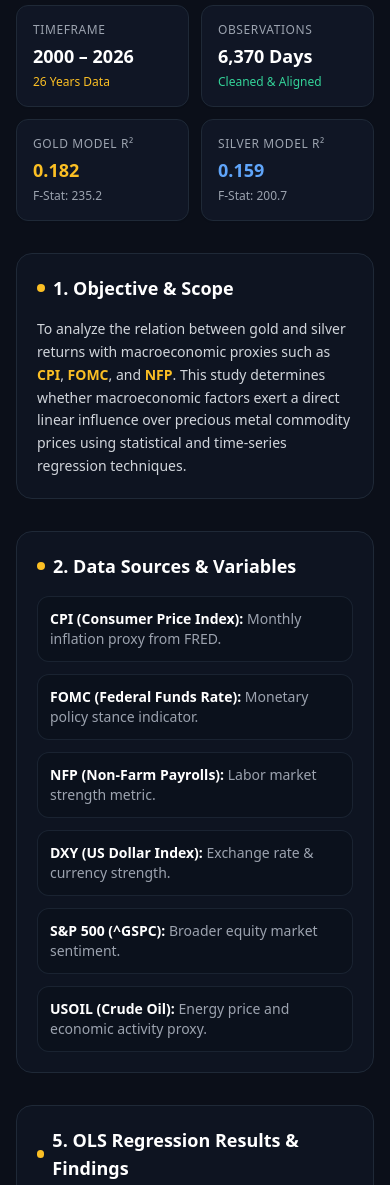
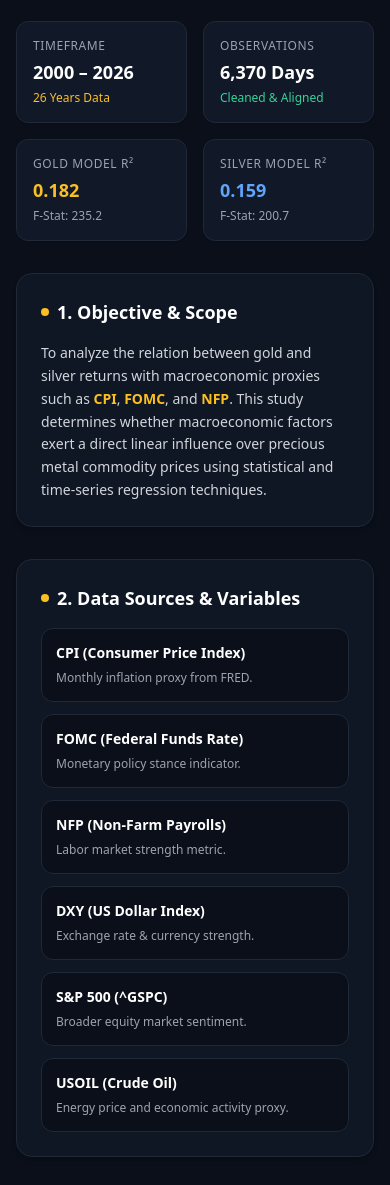
Before and after one commit to PandoraMK/Market-Analysis, a plain HTML site: page index.html in a window 390 px wide. Shown: the part 278-1463 px from the top of the page. Drawn offline with nearby package versions, Linux system fonts and the light colour scheme.

Commit message:
Update index.html

```diff
--- a/index.html
+++ b/index.html
@@ -31,27 +31,27 @@
 </head>
 <body class="min-h-screen font-sans antialiased selection:bg-amber-500 selection:text-black">
 
-    <!-- Top Navigation / Header Banner -->
-    <header class="border-b border-gray-800 bg-dark-800/80 backdrop-blur sticky top-0 z-50">
-        <div class="max-w-7xl mx-auto px-4 sm:px-6 lg:px-8 py-3 flex flex-wrap items-center justify-between gap-3">
+    <!-- Top Navigation Bar -->
+    <header class="border-b border-gray-800 bg-dark-800">
+        <div class="max-w-7xl mx-auto px-4 sm:px-6 lg:px-8 py-4 flex flex-wrap items-center justify-between gap-3">
             <div class="flex items-center space-x-2">
-                <span class="text-amber-400 text-xl font-bold">📊</span>
+                <span class="text-amber-400 text-xl">📊</span>
                 <span class="text-xs sm:text-sm font-semibold tracking-wider text-amber-400 uppercase">Quant Research & Econometrics</span>
             </div>
             <div class="flex items-center gap-2">
                 <span class="inline-flex items-center px-2.5 py-1 rounded-full text-xs font-medium bg-emerald-500/10 text-emerald-400 border border-emerald-500/20">
                     ● Netlify Live
                 </span>
-                <button onclick="window.print()" class="text-xs bg-dark-700 hover:bg-dark-600 text-gray-200 px-3 py-1.5 rounded-lg border border-gray-700 transition flex items-center gap-1.5">
+                <button onclick="window.print()" class="text-xs bg-dark-700 hover:bg-dark-600 text-gray-200 px-3 py-1.5 rounded-lg border border-gray-700 transition flex items-center gap-1.5 cursor-pointer">
                     <svg class="w-3.5 h-3.5" fill="none" stroke="currentColor" viewBox="0 0 24 24"><path stroke-linecap="round" stroke-linejoin="round" stroke-width="2" d="M4 16v1a3 3 0 003 3h10a3 3 0 003-3v-1m-4-4l-4 4m0 0l-4-4m4 4V4"/></svg>
-                    Export
+                    Export Report
                 </button>
             </div>
         </div>
     </header>
 
     <!-- Main Container -->
-    <main class="max-w-7xl mx-auto px-4 sm:px-6 lg:px-8 py-6 sm:py-10 space-y-8">
+    <main class="max-w-7xl mx-auto px-4 sm:px-6 lg:px-8 py-8 space-y-8">
 
         <!-- Title & Executive Summary Section -->
         <section class="space-y-4">
@@ -65,23 +65,23 @@
             </div>
 
             <!-- Quick Metrics Grid -->
-            <div class="grid grid-cols-2 lg:grid-cols-4 gap-3 sm:gap-4 pt-2">
-                <div class="bg-dark-800/90 border border-gray-800 p-4 rounded-xl shadow-sm">
+            <div class="grid grid-cols-2 lg:grid-cols-4 gap-4 pt-2">
+                <div class="bg-dark-800 border border-gray-800 p-4 rounded-xl shadow-sm">
                     <p class="text-xs font-medium text-gray-400 uppercase tracking-wider">Timeframe</p>
                     <p class="text-lg sm:text-xl font-bold text-white mt-1">2000 – 2026</p>
                     <p class="text-xs text-amber-400 mt-1">26 Years Data</p>
                 </div>
-                <div class="bg-dark-800/90 border border-gray-800 p-4 rounded-xl shadow-sm">
+                <div class="bg-dark-800 border border-gray-800 p-4 rounded-xl shadow-sm">
                     <p class="text-xs font-medium text-gray-400 uppercase tracking-wider">Observations</p>
                     <p class="text-lg sm:text-xl font-bold text-white mt-1">6,370 Days</p>
                     <p class="text-xs text-emerald-400 mt-1">Cleaned & Aligned</p>
                 </div>
-                <div class="bg-dark-800/90 border border-gray-800 p-4 rounded-xl shadow-sm">
+                <div class="bg-dark-800 border border-gray-800 p-4 rounded-xl shadow-sm">
                     <p class="text-xs font-medium text-gray-400 uppercase tracking-wider">Gold Model R²</p>
                     <p class="text-lg sm:text-xl font-bold text-amber-400 mt-1">0.182</p>
                     <p class="text-xs text-gray-400 mt-1">F-Stat: 235.2</p>
                 </div>
-                <div class="bg-dark-800/90 border border-gray-800 p-4 rounded-xl shadow-sm">
+                <div class="bg-dark-800 border border-gray-800 p-4 rounded-xl shadow-sm">
                     <p class="text-xs font-medium text-gray-400 uppercase tracking-wider">Silver Model R²</p>
                     <p class="text-lg sm:text-xl font-bold text-blue-400 mt-1">0.159</p>
                     <p class="text-xs text-gray-400 mt-1">F-Stat: 200.7</p>
@@ -90,7 +90,7 @@
         </section>
 
         <!-- Research Overview Card -->
-        <section class="bg-dark-800/60 border border-gray-800 rounded-2xl p-5 sm:p-6 space-y-4">
+        <section class="bg-dark-800/80 border border-gray-800 rounded-2xl p-6 space-y-4 shadow-md">
             <h2 class="text-lg sm:text-xl font-bold text-white flex items-center gap-2">
                 <span class="w-2 h-2 rounded-full bg-amber-400"></span>
                 1. Objective & Scope
@@ -101,35 +101,41 @@
         </section>
 
         <!-- Variables & Data Sources -->
-        <section class="bg-dark-800/60 border border-gray-800 rounded-2xl p-5 sm:p-6 space-y-4">
+        <section class="bg-dark-800/80 border border-gray-800 rounded-2xl p-6 space-y-4 shadow-md">
             <h2 class="text-lg sm:text-xl font-bold text-white flex items-center gap-2">
                 <span class="w-2 h-2 rounded-full bg-amber-400"></span>
                 2. Data Sources & Variables
             </h2>
-            <div class="grid grid-cols-1 sm:grid-cols-2 gap-3 text-sm">
-                <div class="p-3 bg-dark-900/60 rounded-xl border border-gray-800/80">
-                    <span class="font-semibold text-white">CPI (Consumer Price Index):</span> <span class="text-gray-400">Monthly inflation proxy from FRED.</span>
+            <div class="grid grid-cols-1 sm:grid-cols-2 lg:grid-cols-3 gap-3 text-sm">
+                <div class="p-3.5 bg-dark-900 rounded-xl border border-gray-800">
+                    <span class="font-semibold text-white block mb-1">CPI (Consumer Price Index)</span>
+                    <span class="text-gray-400 text-xs">Monthly inflation proxy from FRED.</span>
                 </div>
-                <div class="p-3 bg-dark-900/60 rounded-xl border border-gray-800/80">
-                    <span class="font-semibold text-white">FOMC (Federal Funds Rate):</span> <span class="text-gray-400">Monetary policy stance indicator.</span>
+                <div class="p-3.5 bg-dark-900 rounded-xl border border-gray-800">
+                    <span class="font-semibold text-white block mb-1">FOMC (Federal Funds Rate)</span>
+                    <span class="text-gray-400 text-xs">Monetary policy stance indicator.</span>
                 </div>
-                <div class="p-3 bg-dark-900/60 rounded-xl border border-gray-800/80">
-                    <span class="font-semibold text-white">NFP (Non-Farm Payrolls):</span> <span class="text-gray-400">Labor market strength metric.</span>
+                <div class="p-3.5 bg-dark-900 rounded-xl border border-gray-800">
+                    <span class="font-semibold text-white block mb-1">NFP (Non-Farm Payrolls)</span>
+                    <span class="text-gray-400 text-xs">Labor market strength metric.</span>
                 </div>
-                <div class="p-3 bg-dark-900/60 rounded-xl border border-gray-800/80">
-                    <span class="font-semibold text-white">DXY (US Dollar Index):</span> <span class="text-gray-400">Exchange rate & currency strength.</span>
+                <div class="p-3.5 bg-dark-900 rounded-xl border border-gray-800">
+                    <span class="font-semibold text-white block mb-1">DXY (US Dollar Index)</span>
+                    <span class="text-gray-400 text-xs">Exchange rate & currency strength.</span>
                 </div>
-                <div class="p-3 bg-dark-900/60 rounded-xl border border-gray-800/80">
-                    <span class="font-semibold text-white">S&P 500 (^GSPC):</span> <span class="text-gray-400">Broader equity market sentiment.</span>
+                <div class="p-3.5 bg-dark-900 rounded-xl border border-gray-800">
+                    <span class="font-semibold text-white block mb-1">S&P 500 (^GSPC)</span>
+                    <span class="text-gray-400 text-xs">Broader equity market sentiment.</span>
                 </div>
-                <div class="p-3 bg-dark-900/60 rounded-xl border border-gray-800/80">
-                    <span class="font-semibold text-white">USOIL (Crude Oil):</span> <span class="text-gray-400">Energy price and economic activity proxy.</span>
+                <div class="p-3.5 bg-dark-900 rounded-xl border border-gray-800">
+                    <span class="font-semibold text-white block mb-1">USOIL (Crude Oil)</span>
+                    <span class="text-gray-400 text-xs">Energy price and economic activity proxy.</span>
                 </div>
             </div>
         </section>
 
         <!-- Regression Results Summary -->
-        <section class="bg-dark-800/60 border border-gray-800 rounded-2xl p-5 sm:p-6 space-y-4">
+        <section class="bg-dark-800/80 border border-gray-800 rounded-2xl p-6 space-y-4 shadow-md">
             <h2 class="text-lg sm:text-xl font-bold text-white flex items-center gap-2">
                 <span class="w-2 h-2 rounded-full bg-amber-400"></span>
                 5. OLS Regression Results & Findings
@@ -139,7 +145,7 @@
             </p>
 
             <div class="overflow-x-auto pt-2">
-                <table class="w-full text-left text-xs sm:text-sm text-gray-300">
+                <table class="w-full text-left text-xs sm:text-sm text-gray-300 border-collapse">
                     <thead class="bg-dark-900 text-gray-400 uppercase text-[11px] border-b border-gray-800">
                         <tr>
                             <th class="p-3">Variable</th>
@@ -149,7 +155,7 @@
                             <th class="p-3">Silver p-value</th>
                         </tr>
                     </thead>
-                    <tbody class="divide-y divide-gray-800/60">
+                    <tbody class="divide-y divide-gray-800">
                         <tr class="hover:bg-dark-700/30">
                             <td class="p-3 font-medium text-white">DXY_return</td>
                             <td class="p-3 text-red-400">-0.8813</td>
@@ -198,7 +204,7 @@
         </section>
 
         <!-- Conclusion -->
-        <section class="bg-dark-800/60 border border-gray-800 rounded-2xl p-5 sm:p-6 space-y-3">
+        <section class="bg-dark-800/80 border border-gray-800 rounded-2xl p-6 space-y-3 shadow-md">
             <h2 class="text-lg sm:text-xl font-bold text-white flex items-center gap-2">
                 <span class="w-2 h-2 rounded-full bg-amber-400"></span>
                 6. Conclusion & Key Takeaways
```
